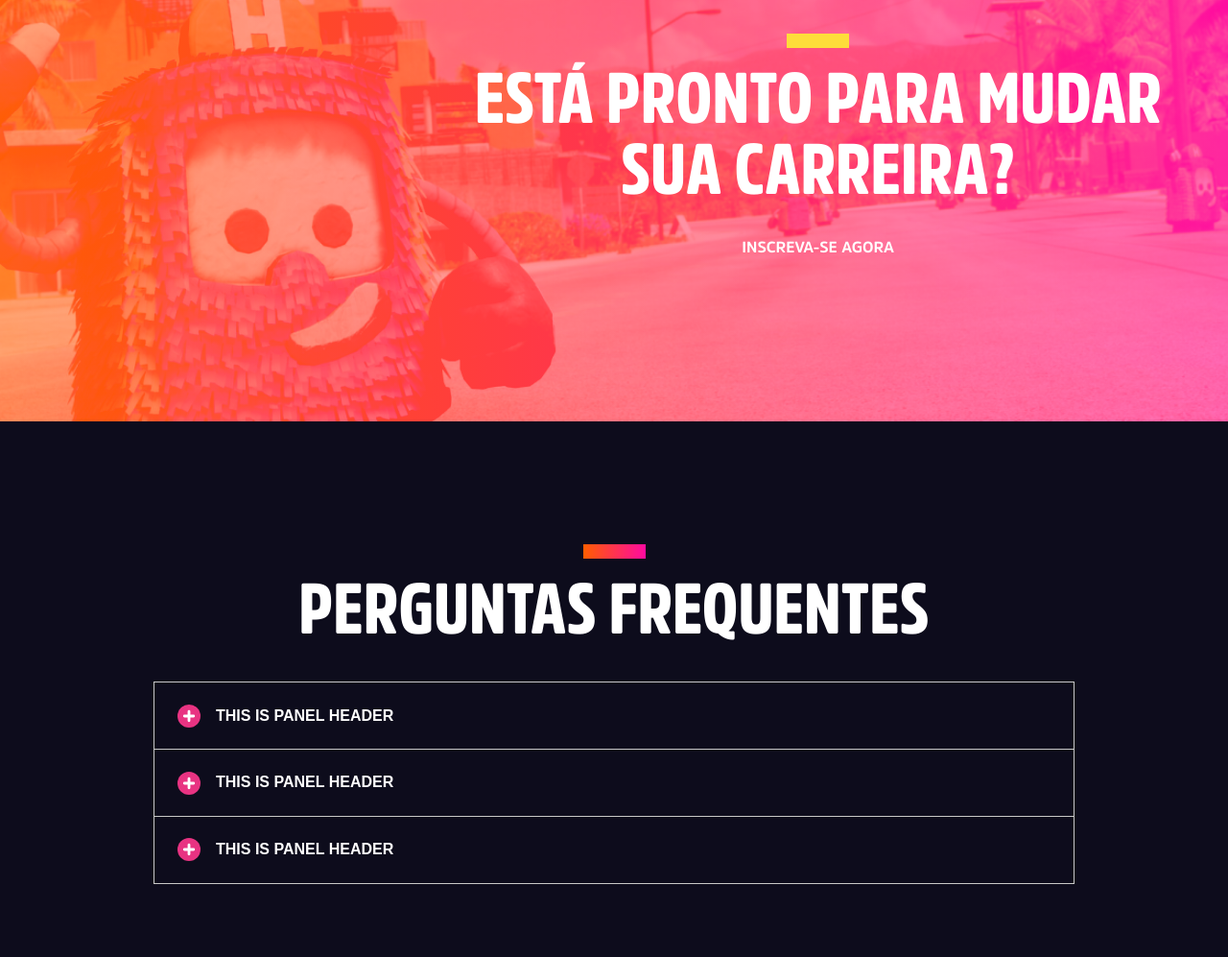
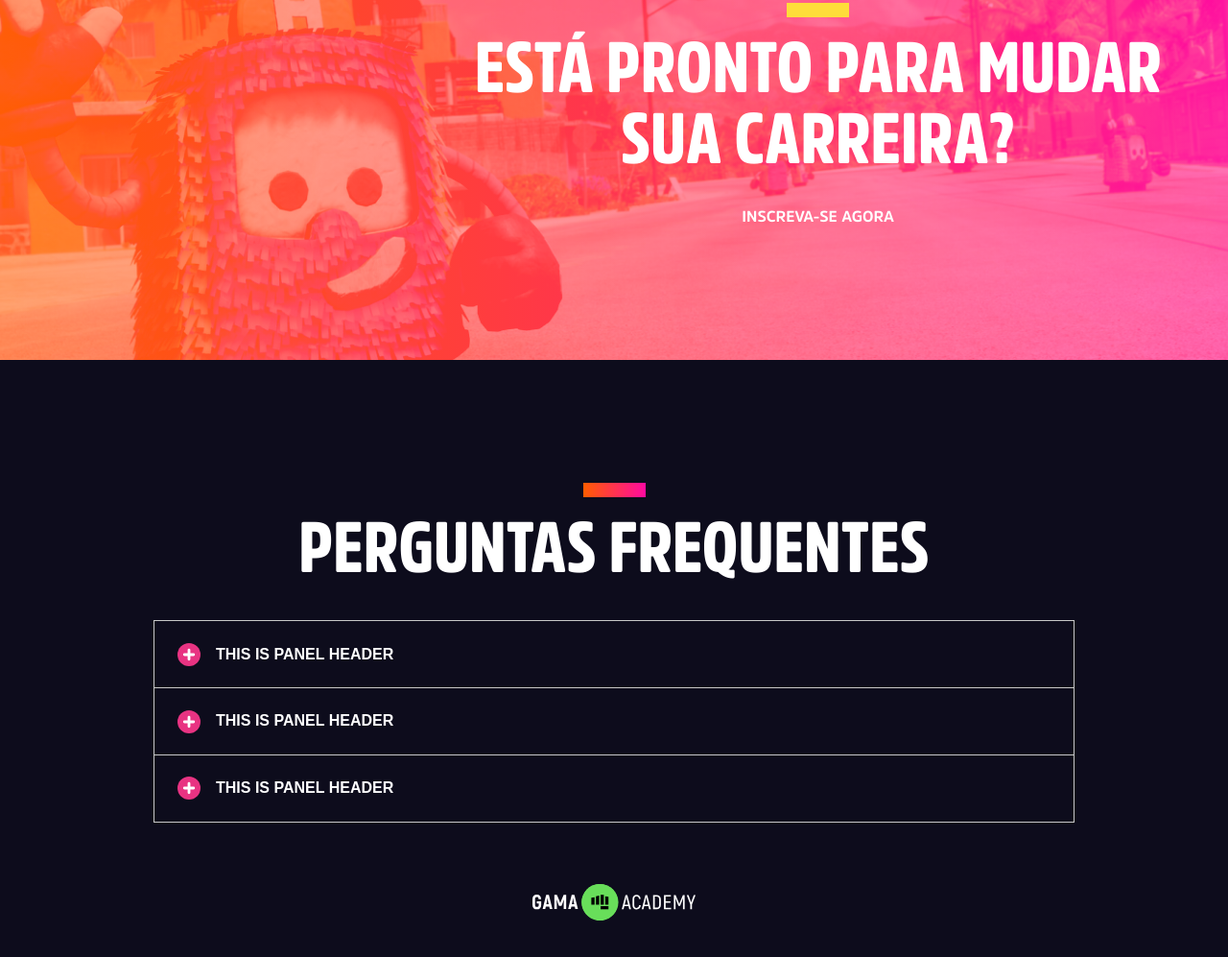
Before and after one commit to mtscarvalho/fh5-horizon-experience, a website built with Parcel: page src/index.html in a window 1280 px wide. Shown: the part 2313-3310 px from the top of the page at 96% size. Built offline with nearby package versions, Linux system fonts and the light colour scheme; files whose address does not match are found by name.

Commit message:
Add footer

```diff
--- a/src/css/custom.css
+++ b/src/css/custom.css
@@ -1,6 +1,6 @@
 /*
  * ===================================================
- * SOBRE O PROGRAMA
+ * Sobre o programa
  * ===================================================
  */
 
@@ -11,7 +11,7 @@
 
 /*
  * ===================================================
- * TUDO QUE VOCÊ PRECISA SABER
+ * Tudo que você precisa saber
  * ===================================================
  */
 
@@ -47,7 +47,7 @@
 
 /*
  * ===================================================
- * ETAPAS DO PROCESSO SELETIVO
+ * Etapas do processo seletivo
  * ===================================================
  */
 
@@ -95,7 +95,7 @@
 
 /*
  * ===================================================
- * CALL TO ACTION
+ * Call to action
  * ===================================================
  */
 
@@ -125,3 +125,29 @@
     padding: 10rem 1.5rem;
   }
 }
+
+@media (--phone) {
+  .cta .section::before {
+    background: url(../assets/pinata-mascot-768px.jpg) no-repeat center / cover;
+  }
+}
+
+/*
+ * ===================================================
+ * FAQ
+ * ===================================================
+ */
+
+.faq .section {
+  padding-bottom: 4rem;
+}
+
+/*
+ * ===================================================
+ * Footer
+ * ===================================================
+ */
+
+.footer {
+  padding: 0 1.5rem 4rem;
+}
--- a/src/index.html
+++ b/src/index.html
@@ -117,7 +117,7 @@
 			<div class="section">
 				<div class="container">
 					<div class="grid">
-						<div class="content" style="--column: span 3"></div>
+						<div class="content hide-at-mobile" style="--column: span 3"></div>
 						<div class="content text-center" style="--column: span 6">
 							<h2 class="headline headline--size-2 headline--divider">Está pronto para mudar sua carreira?</h2>
 							<a class="button button--white" href="">Inscreva-se agora</a>
@@ -161,12 +161,19 @@
 	</main>
 
 	<footer class="footer" id="footer">
-		<div class="container"></div>
+		<div class="container">
+			<div class="content text-center">
+				<a href="" title="Gama Academy">
+					<svg viewBox="0 0 169 38" focusable="false" role="img" aria-label="Logo Gama Academy" style="max-width: 10.625rem;">
+						<use xlink:href="./assets/gama-academy.svg#root"></use>
+					</svg>
+				</a>
+			</div>
+		</div>
 	</footer>
 
 	<a href="#body" class="button button--black back-to-top visually-hidden">Voltar ao topo</a>
 
 	<script defer type="module" src="./js/index.js"></script>
 </body>
-
 </html>
```
Also changed, not shown: src/assets/pinata-mascot-768px.jpg (added).
